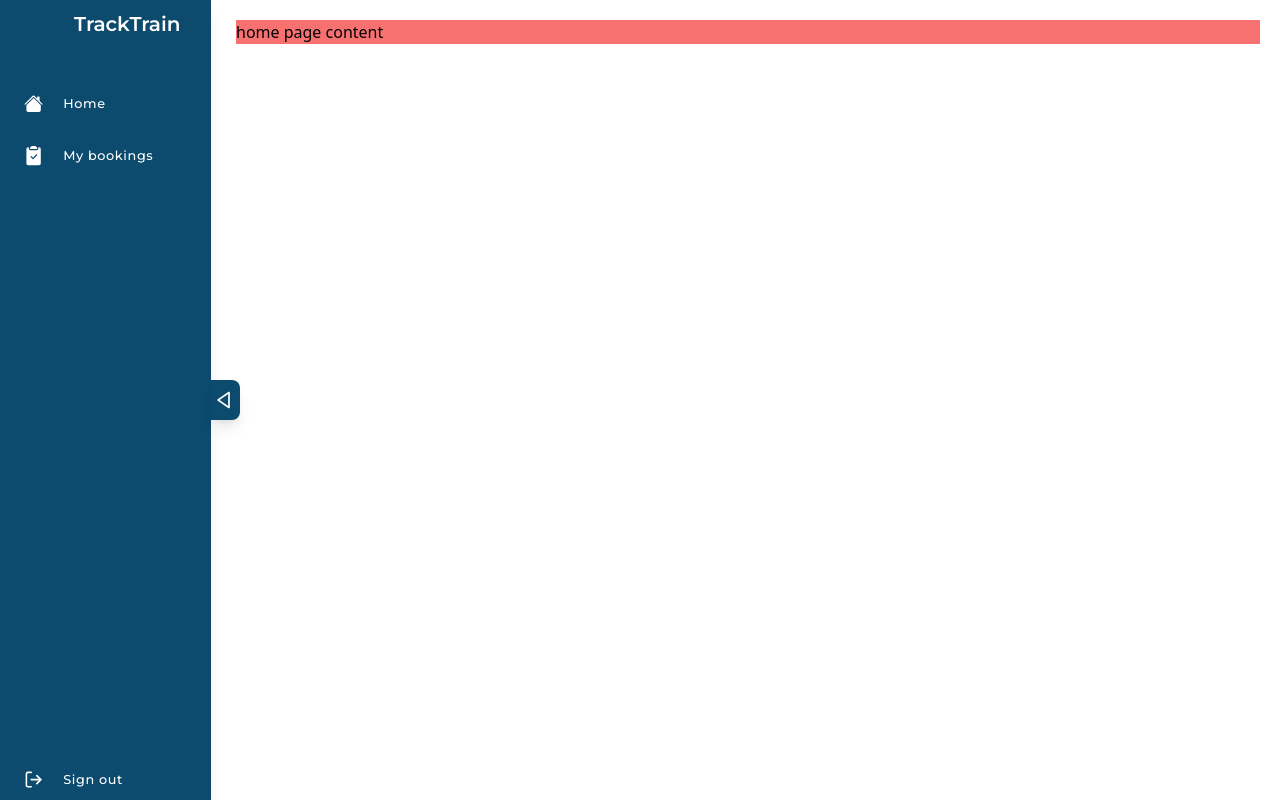
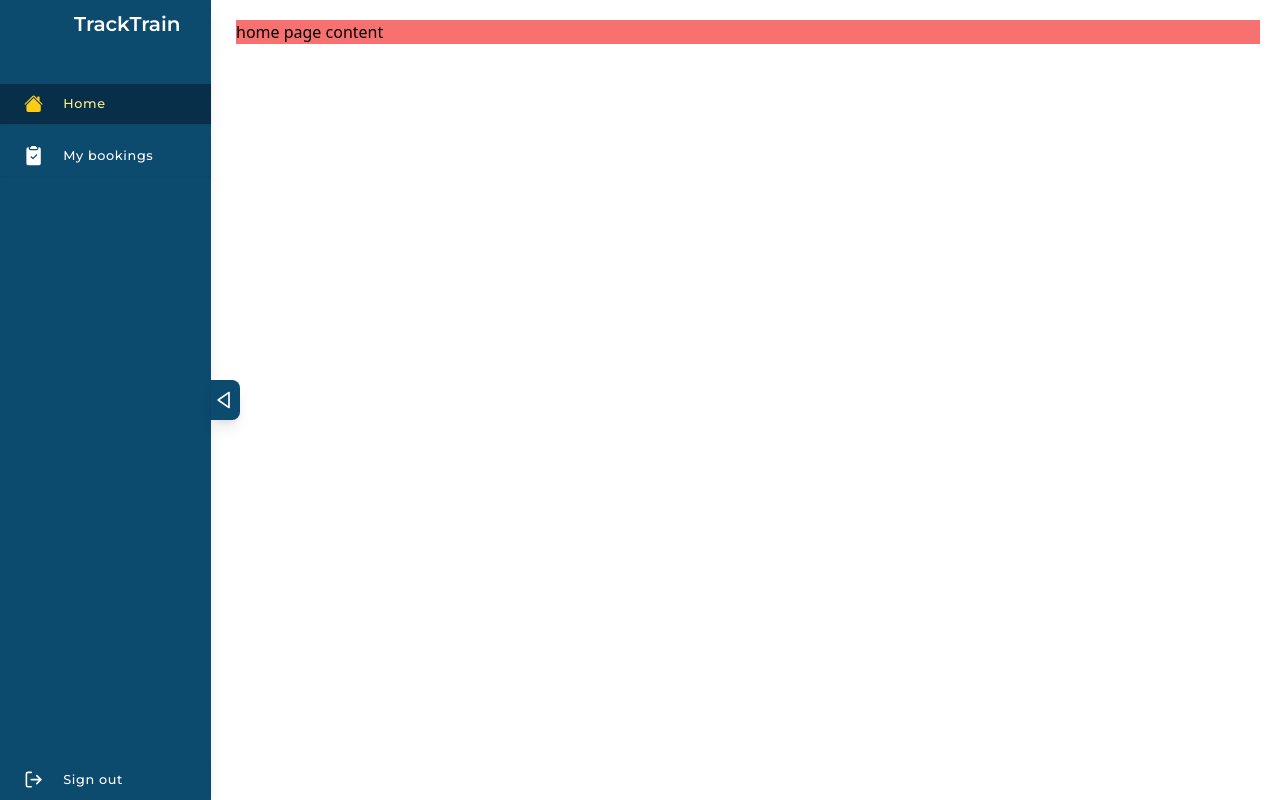
Before and after one commit to Nekromenzer/train-ticket-booking, a React (Vite) app: page / in a window 1280 px wide. Built offline with nearby package versions, Linux system fonts and the light colour scheme; some icons are missing.

Commit message:
side bar design ok

```diff
--- a/src/components/elements/SideBar.jsx
+++ b/src/components/elements/SideBar.jsx
@@ -28,15 +28,21 @@ const SideBar = ({ isCollapse, setIsCollapse, activeIndex }) => {
           <div
             className={`w-full h-10 flex items-center ${
               isCollapse ? 'justify-center' : 'justify-start pl-6'
-            } gap-5 hover:bg-sky-600 hover:shadow-md ease-in duration-200 p-2 ${
-              item?.type === 'logout' && 'mt-auto'
-            }`}
+            } gap-5  shadow-sm hover:shadow-md ease-in duration-200 p-2 ${
+              item?.type === 'logout'
+                ? 'mt-auto hover:bg-red-500'
+                : 'hover:bg-sky-600'
+            } ${activeIndex === idx + 1 && 'bg-sky-950'}`}
             key={idx}
             onClick={item.onClick}
           >
-            {item.icon}
+            {item.icon(activeIndex === idx + 1)}
             {!isCollapse && (
-              <span className='subpixel-antialiased text-[0.8rem] font-normal tracking-wider text-white text-left'>
+              <span
+                className={`subpixel-antialiased text-[0.8rem] font-normal tracking-wider text-white text-left ${
+                  activeIndex === idx + 1 && 'text-yellow-200'
+                }`}
+              >
                 {item.title}
               </span>
             )}
--- a/src/data/components/sideBar.jsx
+++ b/src/data/components/sideBar.jsx
@@ -9,19 +9,37 @@ const data = {
     {
       type: '',
       title: 'Home',
-      icon: <BsFillHouseFill className='text-[1.2rem] text-white' />,
+      icon: active => (
+        <BsFillHouseFill
+          className={`text-[1.2rem] ${
+            active ? 'text-yellow-400' : ' text-white'
+          }`}
+        />
+      ),
       onClick: () => console.log('Home')
     },
     {
       type: '',
       title: 'My bookings',
-      icon: <BsFillClipboard2CheckFill className='text-[1.2rem] text-white' />,
+      icon: active => (
+        <BsFillClipboard2CheckFill
+          className={`text-[1.2rem] ${
+            active ? 'text-yellow-400' : ' text-white'
+          }`}
+        />
+      ),
       onClick: () => console.log('my bookings')
     },
     {
       type: 'logout',
       title: 'Sign out',
-      icon: <FiLogOut className='text-[1.2rem] text-white' />,
+      icon: active => (
+        <FiLogOut
+          className={`text-[1.2rem] ${
+            active ? 'text-yellow-400' : ' text-white'
+          }`}
+        />
+      ),
       onClick: () => console.log('sign out')
     }
   ]
```
